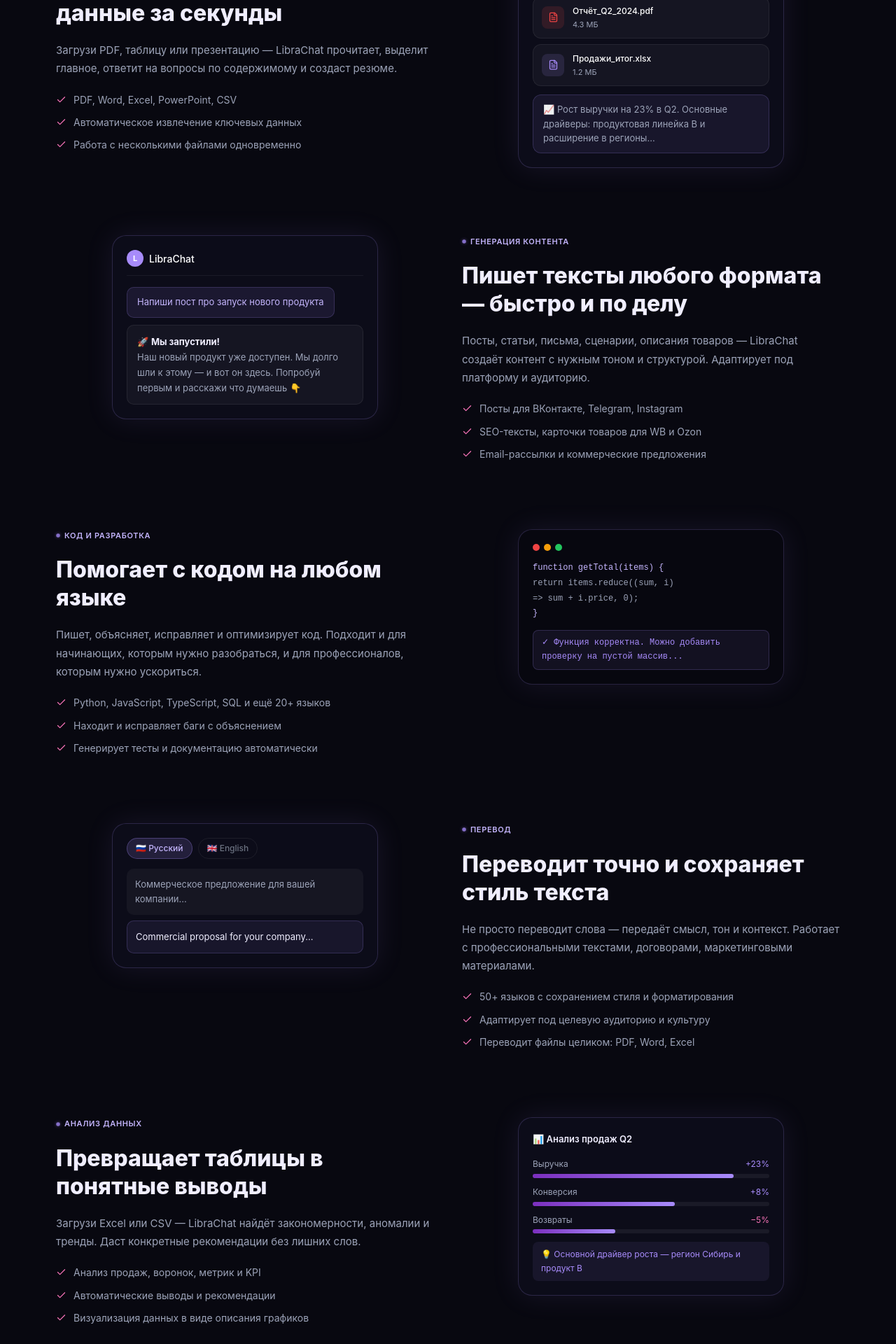
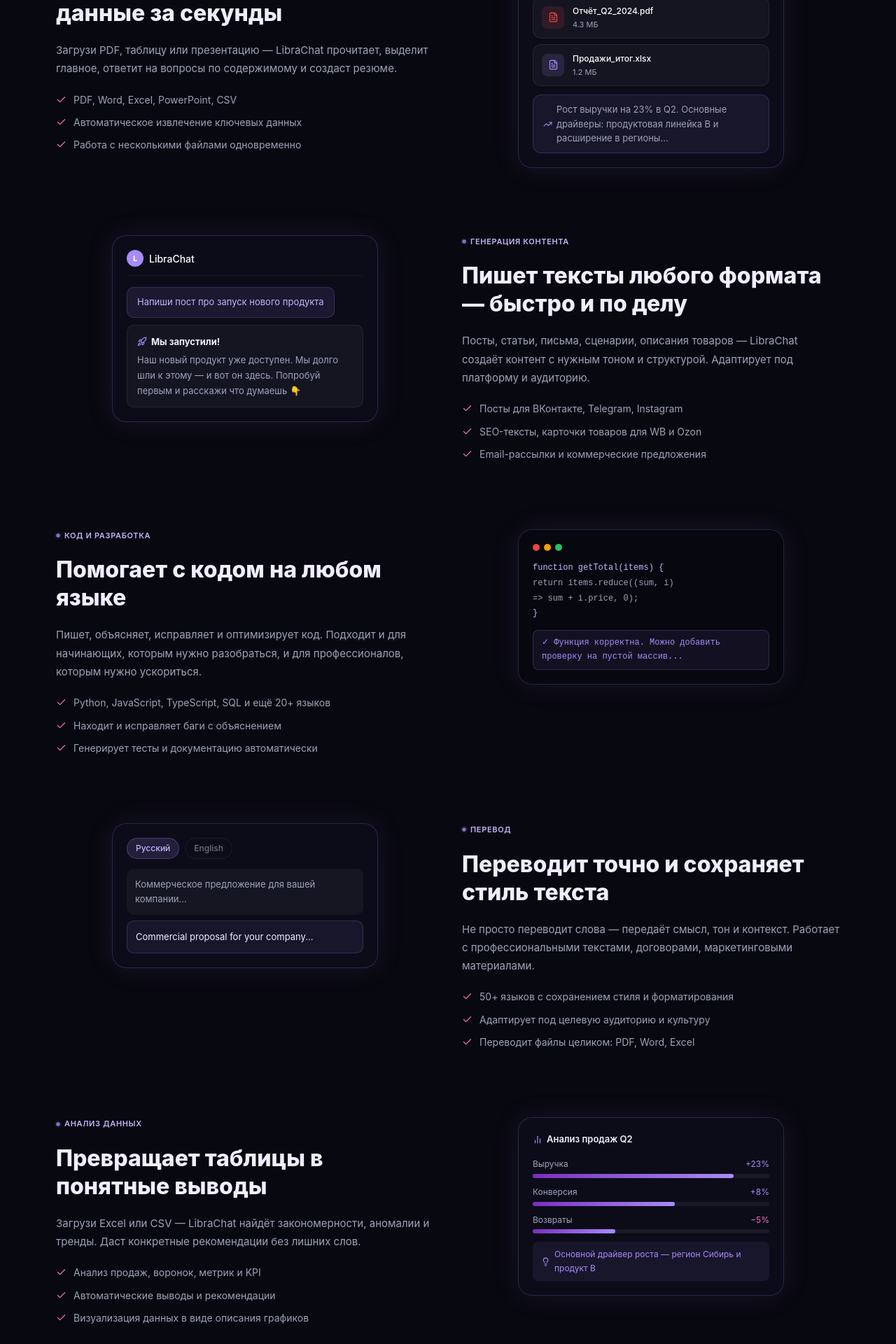
Before and after one commit to kriptononny-lab/librachat, a Next.js app: page /features in a window 1280 px wide. Shown: the part 1320-3240 px from the top of the page at 70% size. Built offline with nearby package versions, Linux system fonts and the light colour scheme; no server answers.

Commit message:
fix: superpower icon, hover on text links

```diff
--- a/src/app/features/page.tsx
+++ b/src/app/features/page.tsx
@@ -14,6 +14,11 @@ import {
   Lock,
   Eye,
   Server,
+  Rocket,
+  TrendingUp,
+  Lightbulb,
+  BarChart2,
+  Globe,
 } from "lucide-react";
 import { Header } from "@/components/layout/header";
 import { Footer } from "@/components/layout/footer";
@@ -357,8 +362,10 @@ function FilesMockup() {
           lineHeight: 1.6,
         }}
       >
-        📈 Рост выручки на 23% в Q2. Основные драйверы: продуктовая линейка B и расширение
-        в регионы...
+        <span style={{ display: "inline-flex", alignItems: "center", gap: "6px" }}>
+          <TrendingUp size={13} color="#A78BFA" style={{ flexShrink: 0 }} /> Рост выручки
+          на 23% в Q2. Основные драйверы: продуктовая линейка B и расширение в регионы...
+        </span>
       </div>
     </div>
   );
@@ -434,7 +441,17 @@ function ContentMockup() {
           lineHeight: 1.7,
         }}
       >
-        🚀 <strong style={{ color: "#F0EEFF" }}>Мы запустили!</strong>
+        <span
+          style={{
+            display: "inline-flex",
+            alignItems: "center",
+            gap: "6px",
+            marginBottom: "4px",
+          }}
+        >
+          <Rocket size={14} color="#A78BFA" />{" "}
+          <strong style={{ color: "#F0EEFF" }}>Мы запустили!</strong>
+        </span>
         <br />
         Наш новый продукт уже доступен. Мы долго шли к этому — и вот он здесь. Попробуй
         первым и расскажи что думаешь 👇
@@ -506,7 +523,7 @@ function TranslateMockup() {
       }}
     >
       <div style={{ display: "flex", gap: "8px", marginBottom: "14px" }}>
-        {["🇷🇺 Русский", "🇬🇧 English"].map((lang, i) => (
+        {["Русский", "English"].map((lang, i) => (
           <div
             key={lang}
             style={{
@@ -569,12 +586,15 @@ function DataMockup() {
       <div
         style={{
           marginBottom: "14px",
+          display: "flex",
+          alignItems: "center",
+          gap: "6px",
           fontSize: "13px",
           fontWeight: 600,
           color: "#F0EEFF",
         }}
       >
-        📊 Анализ продаж Q2
+        <BarChart2 size={14} color="#A78BFA" /> Анализ продаж Q2
       </div>
       {[
         { label: "Выручка", val: "+23%", w: "85%" },
@@ -624,7 +644,10 @@ function DataMockup() {
           color: "#A78BFA",
         }}
       >
-        💡 Основной драйвер роста — регион Сибирь и продукт B
+        <span style={{ display: "inline-flex", alignItems: "center", gap: "6px" }}>
+          <Lightbulb size={13} color="#A78BFA" style={{ flexShrink: 0 }} /> Основной
+          драйвер роста — регион Сибирь и продукт B
+        </span>
       </div>
     </div>
   );
```
